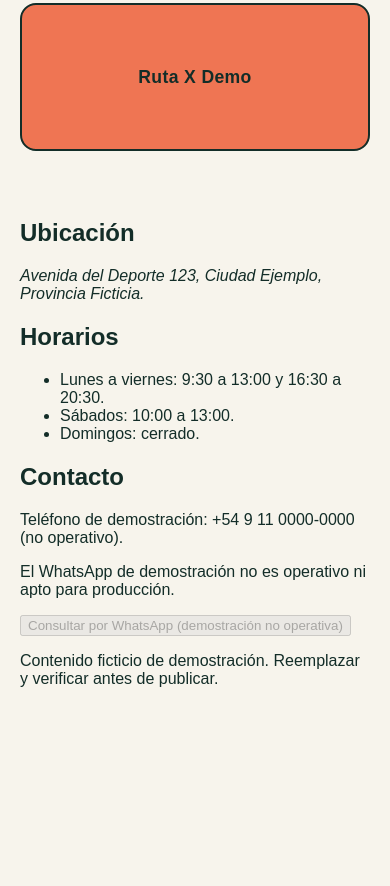
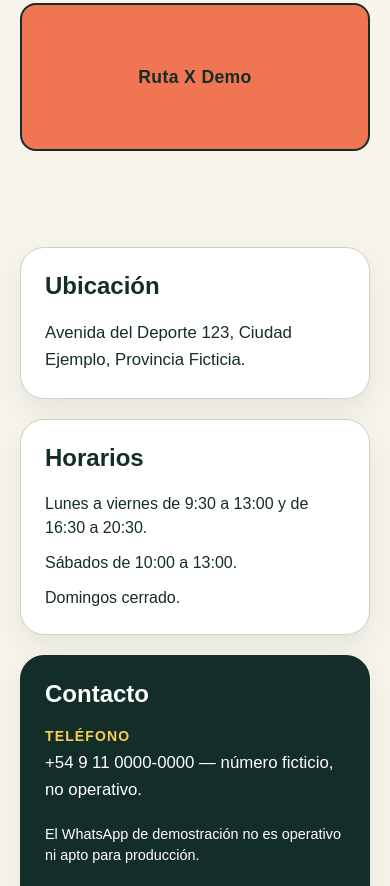
Before and after one commit to wbivanco/iadev, a plain HTML site: page workspace/index.html in a window 390 px wide. Shown: the part 3311-4197 px from the top of the page. Before the commit the page ends 4015 px from the top, so only its background shows below. Drawn offline with Linux system fonts and the light colour scheme.

Commit message:
feat(landing): presentar información del local
Organizar ubicación, horarios y contacto de demostración en tarjetas responsive.

Mantener los destinos no operativos y registrar el cierre de la tarea 3.1.

```diff
--- a/workspace/index.html
+++ b/workspace/index.html
@@ -381,6 +381,85 @@
         background: #ef7553;
       }
 
+      .local-info {
+        display: grid;
+        grid-template-columns: repeat(3, minmax(0, 1fr));
+        gap: 1.25rem;
+        padding-block: clamp(3rem, 7vw, 5.5rem);
+      }
+
+      .info-card {
+        min-width: 0;
+        padding: clamp(1.5rem, 4vw, 2.25rem);
+        border: 1px solid #c9d3c7;
+        border-radius: 1.5rem;
+        background: #fff;
+        box-shadow: 0 0.75rem 1.75rem rgb(19 45 40 / 8%);
+      }
+
+      .info-card h2 {
+        margin: 0 0 1.25rem;
+        font-size: 1.5rem;
+      }
+
+      .info-card address,
+      .info-card__data {
+        margin: 0;
+        font-size: 1.05rem;
+        font-style: normal;
+        line-height: 1.6;
+      }
+
+      .info-card__label {
+        margin: 0 0 0.35rem;
+        color: #3c6543;
+        font-size: 0.875rem;
+        font-weight: 700;
+        letter-spacing: 0.08em;
+        text-transform: uppercase;
+      }
+
+      .info-card ul {
+        display: grid;
+        gap: 0.7rem;
+        margin: 0;
+        padding: 0;
+        list-style: none;
+        line-height: 1.5;
+      }
+
+      .info-card--contact {
+        border-color: #132d28;
+        background: #132d28;
+        color: #fff;
+      }
+
+      .info-card--contact .info-card__label {
+        color: #f9cf4a;
+      }
+
+      .info-card--contact #aviso-whatsapp {
+        margin-top: 1.25rem;
+        font-size: 0.9rem;
+        line-height: 1.5;
+      }
+
+      .info-card--contact button {
+        margin-top: 0.5rem;
+        padding: 0.8rem 1rem;
+        border: 0;
+        border-radius: 0.6rem;
+        background: #f9cf4a;
+        color: #132d28;
+        font: inherit;
+        font-weight: 700;
+      }
+
+      .info-card--contact button:disabled {
+        cursor: not-allowed;
+        opacity: 0.85;
+      }
+
       @media (max-width: 42rem) {
         .header-row {
           align-items: flex-start;
@@ -405,6 +484,10 @@
         }
 
         .brands__list {
+          grid-template-columns: 1fr;
+        }
+
+        .local-info {
           grid-template-columns: 1fr;
         }
       }
@@ -491,26 +574,29 @@
         </ul>
       </section>
 
-      <section id="ubicacion" aria-labelledby="titulo-ubicacion">
+      <div class="local-info">
+        <section class="info-card" id="ubicacion" aria-labelledby="titulo-ubicacion">
           <h2 id="titulo-ubicacion">Ubicación</h2>
           <address>Avenida del Deporte 123, Ciudad Ejemplo, Provincia Ficticia.</address>
         </section>
 
-      <section id="horarios" aria-labelledby="titulo-horarios">
+        <section class="info-card" id="horarios" aria-labelledby="titulo-horarios">
           <h2 id="titulo-horarios">Horarios</h2>
           <ul>
-          <li>Lunes a viernes: 9:30 a 13:00 y 16:30 a 20:30.</li>
-          <li>Sábados: 10:00 a 13:00.</li>
-          <li>Domingos: cerrado.</li>
+            <li>Lunes a viernes de 9:30 a 13:00 y de 16:30 a 20:30.</li>
+            <li>Sábados de 10:00 a 13:00.</li>
+            <li>Domingos cerrado.</li>
           </ul>
         </section>
 
-      <section id="contacto" aria-labelledby="titulo-contacto">
+        <section class="info-card info-card--contact" id="contacto" aria-labelledby="titulo-contacto">
           <h2 id="titulo-contacto">Contacto</h2>
-        <p>Teléfono de demostración: +54 9 11 0000-0000 (no operativo).</p>
+          <p class="info-card__label">Teléfono</p>
+          <p class="info-card__data">+54 9 11 0000-0000 — número ficticio, no operativo.</p>
           <p id="aviso-whatsapp">El WhatsApp de demostración no es operativo ni apto para producción.</p>
           <button type="button" disabled aria-describedby="aviso-whatsapp">Consultar por WhatsApp (demostración no operativa)</button>
         </section>
+      </div>
     </main>
 
     <footer>
```
Also changed, not shown: 3 other files. Lines whose indentation alone changed are shown as unchanged.
